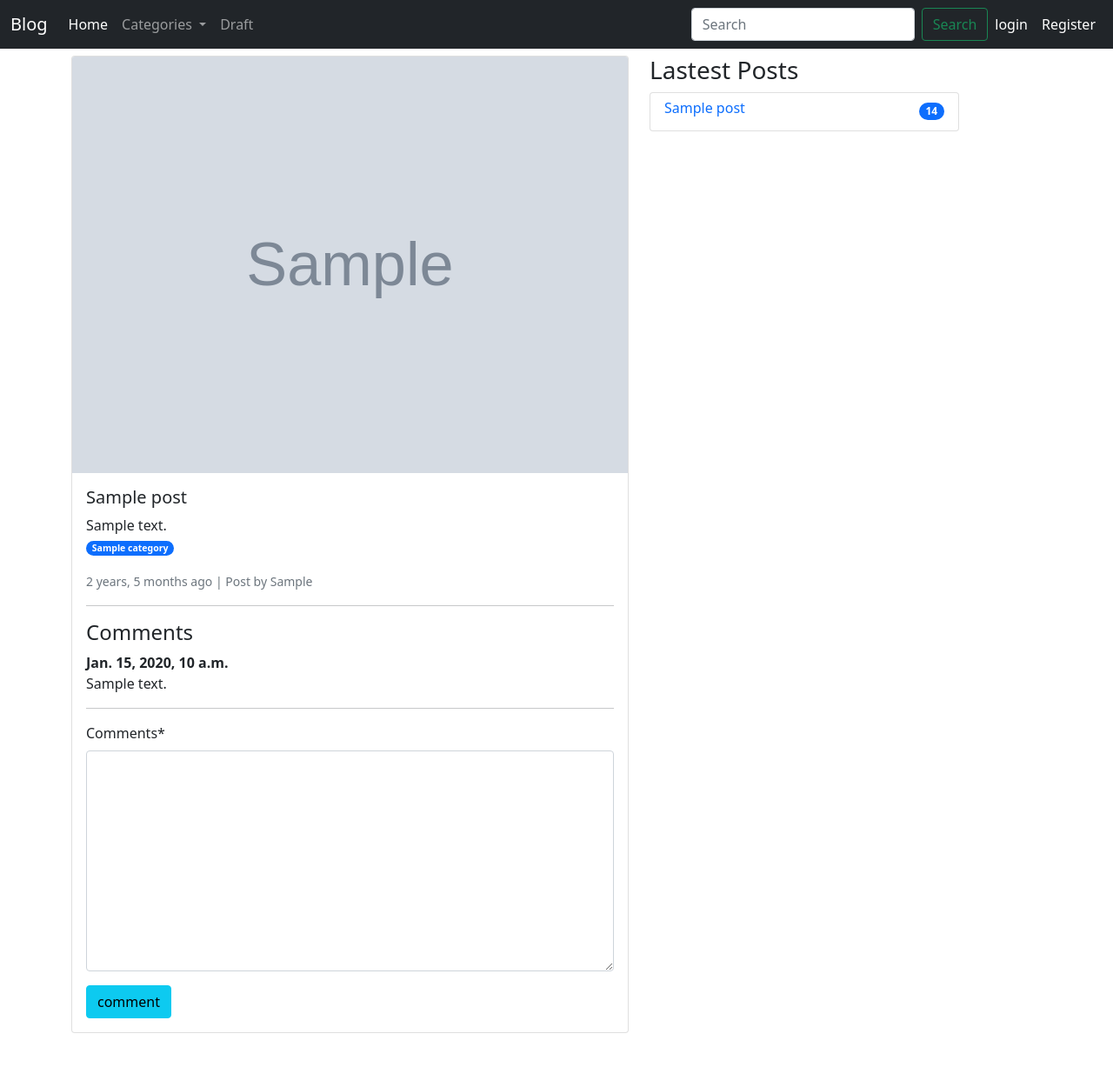
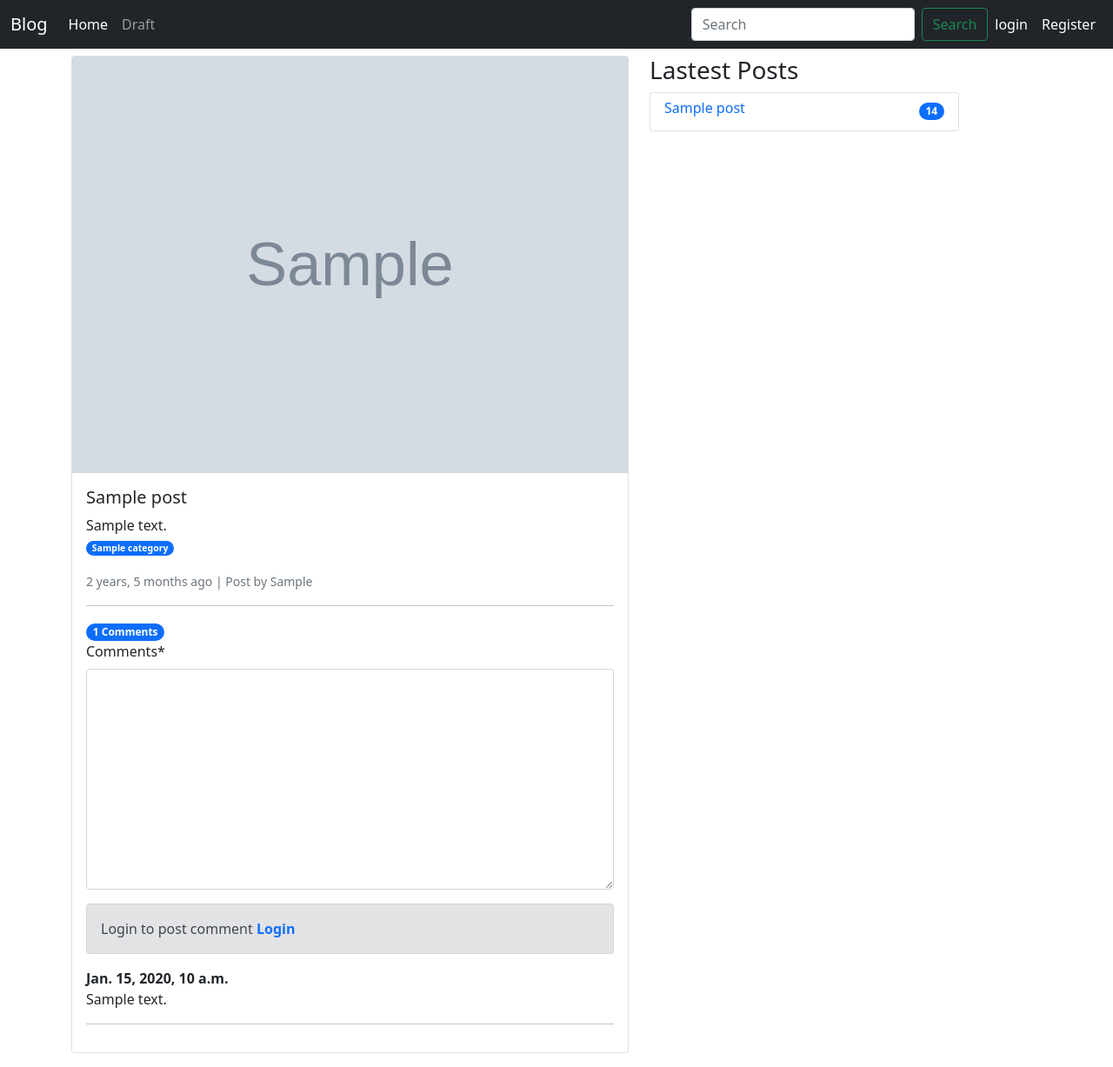
Before and after one commit to rcoffie/simple-blog-app, a Django app: page /1/ in a window 1280 px wide. Shown: the whole page at 87% size. Before the commit the page ends 1188 px from the top, so only its background shows below. Run offline with Django 4.2, Linux system fonts and the light colour scheme; tables that the repository leaves empty hold one stand-in row (values such as "Sample post"); grey boxes marked "Sample" are stand-in pictures; some libraries are stand-ins or nearby versions.

Commit message:
refactoring comment model

```diff
--- a/post/models.py
+++ b/post/models.py
@@ -35,6 +35,7 @@ class Posts(models.Model):
 
 class Comment(models.Model):
     posts = models.ForeignKey(Posts, on_delete=models.CASCADE, related_name='comments')
+    user = models.ForeignKey(User, on_delete=models.CASCADE, related_name='comment')
     comments = models.TextField()
     date_added = models.DateTimeField(auto_now_add=True)
 
--- a/post/views.py
+++ b/post/views.py
@@ -1,9 +1,10 @@
-from django.shortcuts import render,redirect
+from django.shortcuts import render,redirect, HttpResponseRedirect
 from post.forms import PostsForm, ReplyForm
 from post.models import Posts, Comment, Category
 from django.contrib import messages
 from django.core.paginator import Paginator, EmptyPage, PageNotAnInteger
 from django.contrib.auth.decorators import login_required
+from django.urls import reverse
 
 
 # Create your views here.
@@ -41,15 +42,19 @@ def post_detail(request, id):
     replyform = ReplyForm()
     post = Posts.objects.get(id=id)
     comment = post.comments.all()
+    total_comments = comment.count()
     recent_posts = Posts.objects.filter(status=1)[:6]
-    context = {'post':post,'recent_posts':recent_posts,'comments':comment, 'replyform':replyform}
+
     if request.method == 'POST':
         replyform = ReplyForm(request.POST)
         if replyform.is_valid():
             new_reply = replyform.save(commit=False)
-            new_reply.posts = post
+            user = request.user
+            comments = request.POST['comments']
+            new_reply = Comment.objects.create(user=user,comments=comments,posts=post)
             new_reply.save()
-            return render(request,'posts/post_detail.html',context)
+            return HttpResponseRedirect(reverse('post_detail', args=[post.id]))
+    context = {'post':post,'recent_posts':recent_posts,'comments':comment, 'replyform':replyform,'total_comments':total_comments,}
     return render(request,'posts/post_detail.html',context)
 
 @login_required(login_url='/accounts/login/')
--- a/templates/base.html
+++ b/templates/base.html
@@ -26,7 +26,7 @@
             <!-- <li class="nav-item">
               <a class="nav-link" href="{%url 'create_post' %}">Create a post</a>
             </li> -->
-            <li class="nav-item dropdown">
+            <!-- <li class="nav-item dropdown">
               <a class="nav-link dropdown-toggle" href="#" id="navbarDropdown" role="button" data-bs-toggle="dropdown" aria-expanded="false">
                 Categories
               </a>
@@ -36,7 +36,7 @@
                 <li><hr class="dropdown-divider"></li>
                 <li><a class="dropdown-item" href="#">Others</a></li>
               </ul>
-            </li>
+            </li> -->
             <li class="nav-item">
               <a class="nav-link" href="{%url 'draft' %}">Draft</a>
             </li>
--- a/templates/posts/post_detail.html
+++ b/templates/posts/post_detail.html
@@ -24,21 +24,34 @@
           </p>
           <p class="card-text"><small class="text-muted">{{post.created_on| naturaltime}} | <span>Post by {{post.author|capfirst}} </small></p>
           <hr>
-          <h4>Comments</h4>
+
+          <span class="badge bg-primary rounded-pill">   {{total_comments}} Comments </span>
+          <form action='' method="POST">
+            {% csrf_token %}
+            {{replyform | crispy}}
+            {% if request.user.is_authenticated %}
+            <input class='btn btn-primary' type='submit' value='comment'>
+            {% else %}
+
+             <div class="alert alert-secondary" role="alert">
+               Login to post comment <a class="text-decoration-none " href="{% url 'login' %}"> <strong>Login</strong></a>
+             </div>
+             {% endif %}
+          </form>
           {%if comments %}
+
           {%for comment in comments%}
           <p><strong>{{ comment.date_added }}</strong> <br>
           {{ comment.comments }}</p>
           <hr>
           {% endfor %}
           {% else %}
-          No comment Yet... Add one
+
+          <div class="alert alert-success" role="alert">
+                No comment Yet... Add one
+              </div>
           {% endif %}
-          <form action='' method="POST">
-            {% csrf_token %}
-            {{replyform | crispy}}
-            <input class='btn btn-info' type='submit' value='comment'>
-          </form>
+
         </div>
       </div>
 
--- a/templates/posts/post_list.html
+++ b/templates/posts/post_list.html
@@ -4,7 +4,7 @@
 
 {% block content %}
 <div class="container">
-{{request.user}}
+
   <div class="row">
 
     {% if messages %}
```
Also changed, not shown: post/migrations/0034_comment_user_alter_posts_status.py (added).
